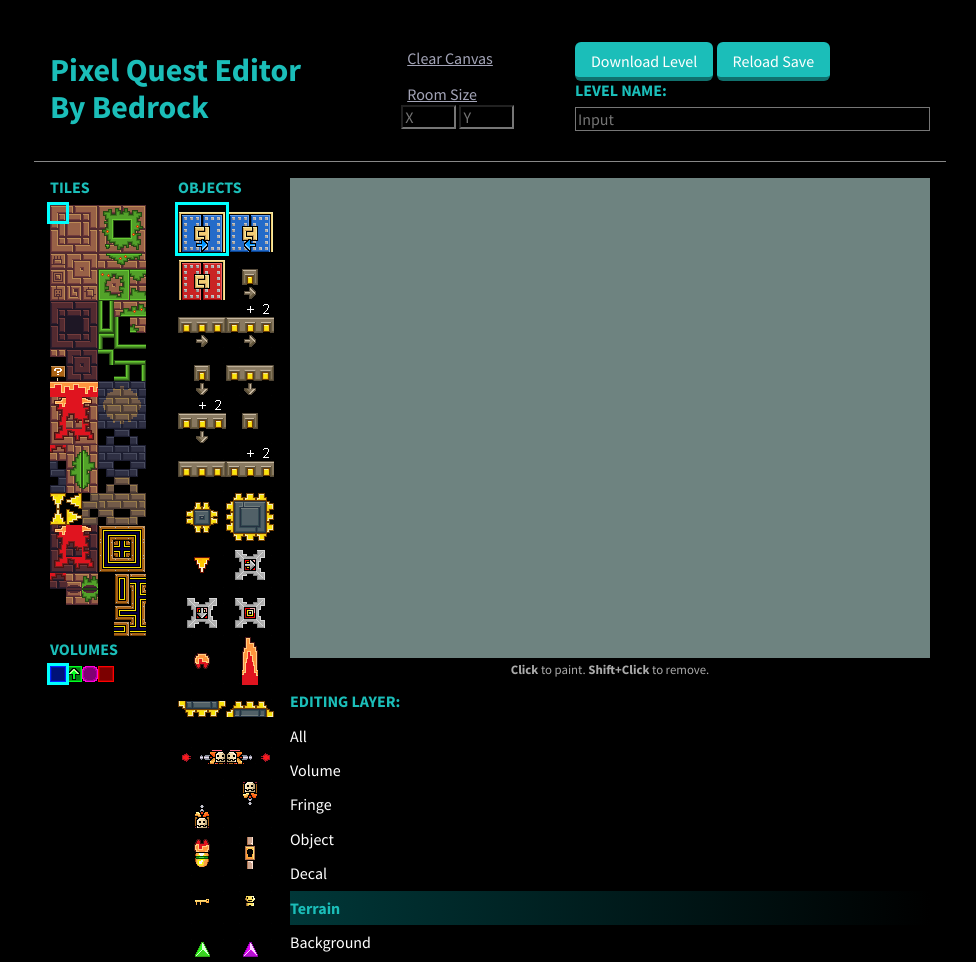
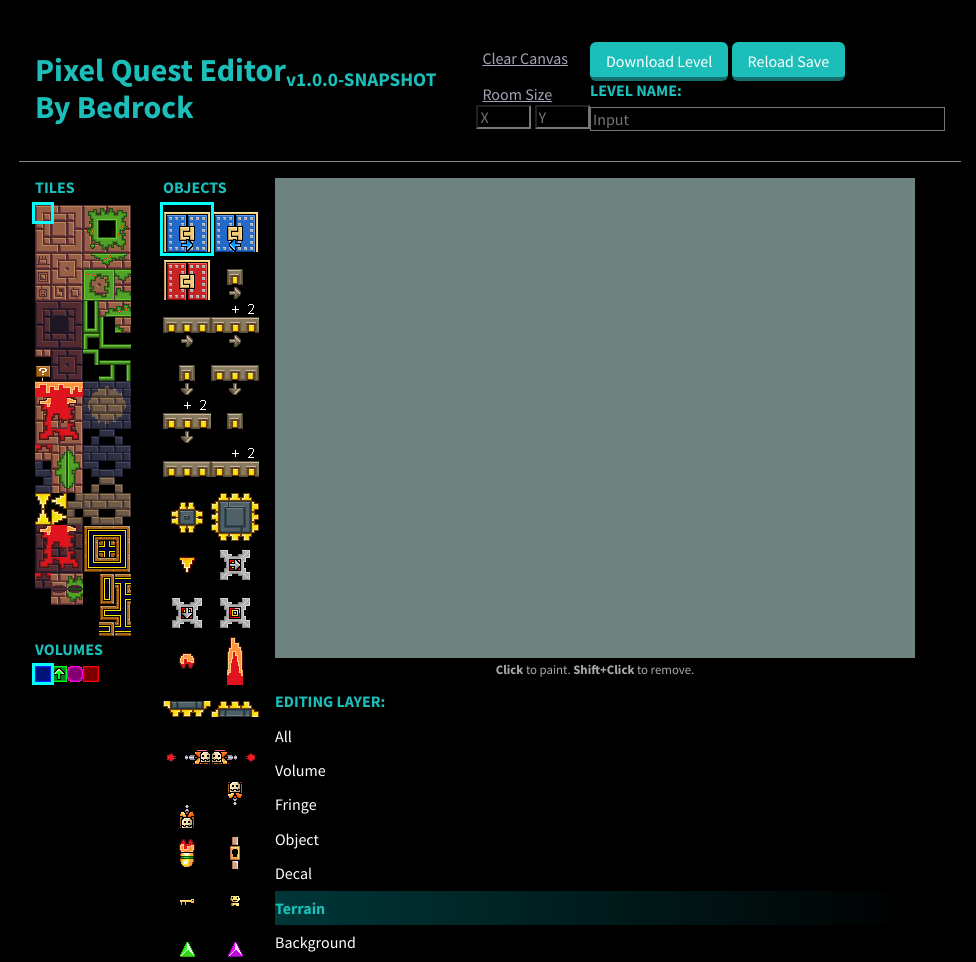
Before and after one commit to lBedrockl/Pixel-Quest-Level-Editor, a plain HTML site: page index.html in a window 1280 px wide. Shown: the top 962 px of the page, without its empty margins (150-1126 px from the left). Drawn offline with nearby package versions, Linux system fonts and the light colour scheme.

Commit message:
Display project version by the title

```diff
--- a/index.html
+++ b/index.html
@@ -12,7 +12,7 @@
 <div class="card">
 
    <header>
-    <h1>Pixel Quest Editor
+    <h1>Pixel Quest Editor<small class="text-muted"><sub id="editorVersion">version is updated in main.js</sub></small>
         <ul class="layers">By Bedrock</ul>
     </h1>
         <div>
--- a/main.js
+++ b/main.js
@@ -17,7 +17,9 @@ var objectSelection = document.querySelector(".object-container_selection");
 var objectImage = document.querySelector("#object-source");
 
 
-var editorVer = '1.0.0';
+var editorVer = '1.0.0-SNAPSHOT';
+var version = 5;
+document.getElementById("editorVersion").innerHTML = "v" + editorVer;
 var currentSize = [1, 1];
 
 var selection = [0, 0];
```
Also changed, not shown: CHANGELOG.md (added).
